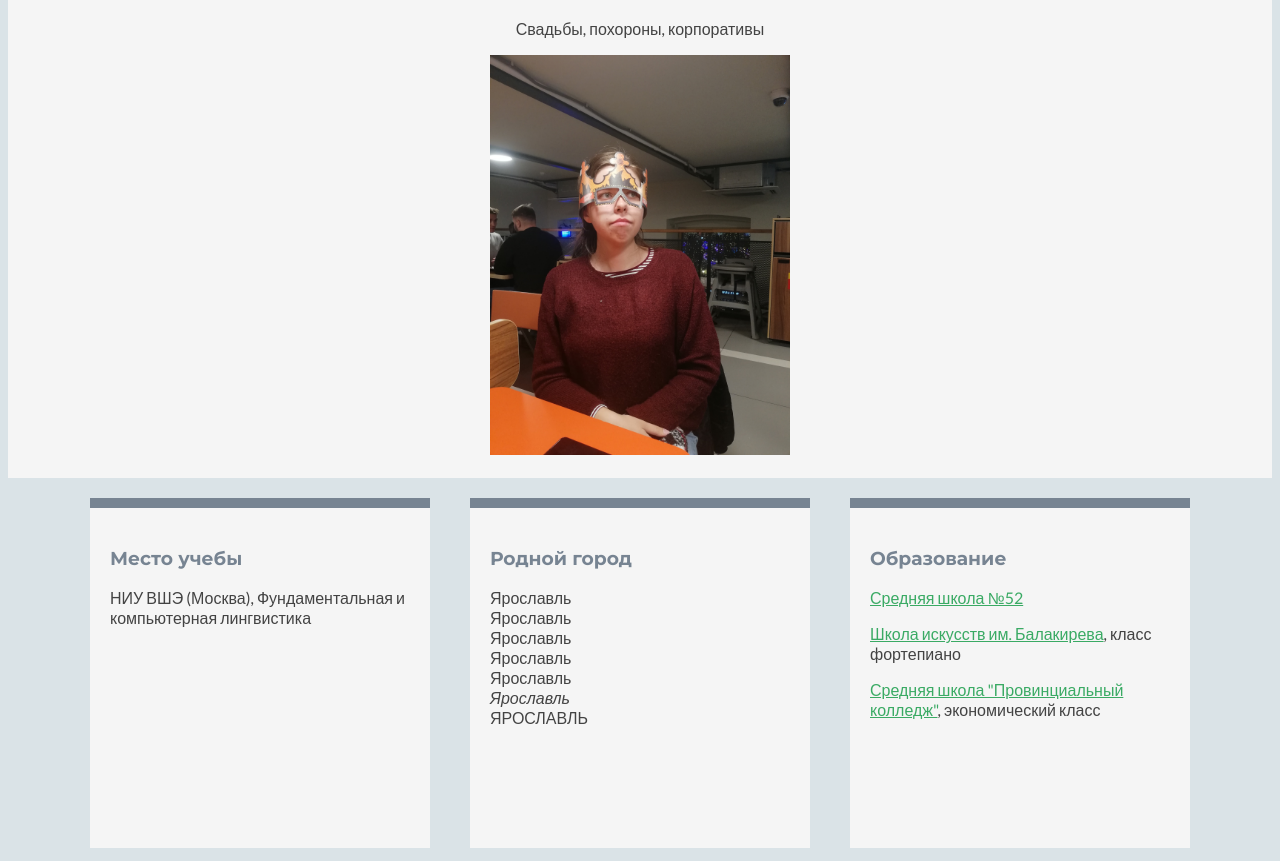
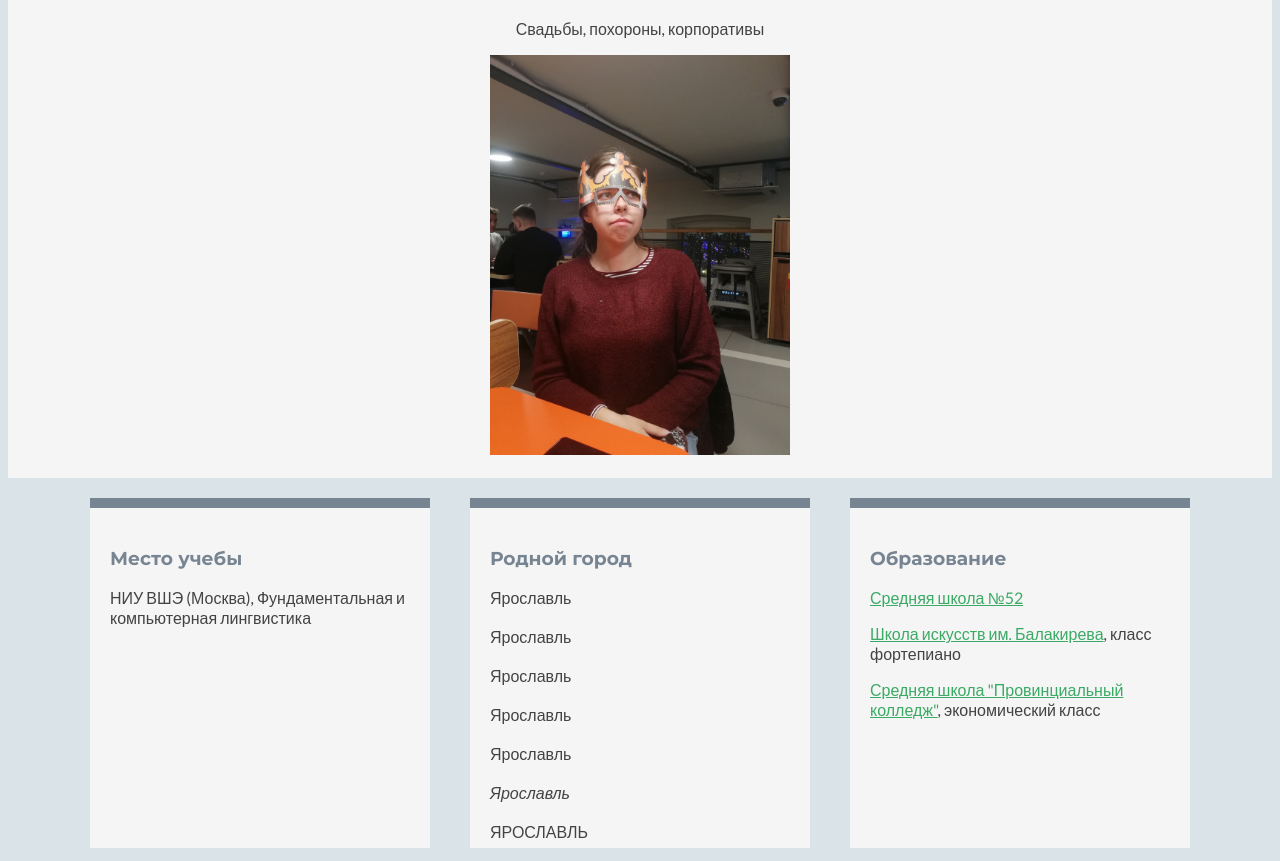
Before and after one commit to ZinaBudilova/mywebpage, a plain HTML site: page index.html in a window 1280 px wide. Shown: the part 91-952 px from the top of the page. Drawn offline with Linux system fonts and the light colour scheme.

Commit message:
Update index.html

```diff
--- a/index.html
+++ b/index.html
@@ -29,7 +29,7 @@
 			</div>
 			<div class = "city">
 				<h3>Родной город</h3>
-				<P>Ярославль <br> Ярославль <br> Ярославль <br> Ярославль <br> Ярославль <br> <i>Ярославль</i> <br> ЯРОСЛАВЛЬ</p>
+				<P>Ярославль <br><br> Ярославль <br><br> Ярославль <br><br> Ярославль <br><br> Ярославль <br><br> <i>Ярославль</i> <br><br> ЯРОСЛАВЛЬ</p>
 			</div>
 			<div class = "school">
 				<h3>Образование</h3>
```
